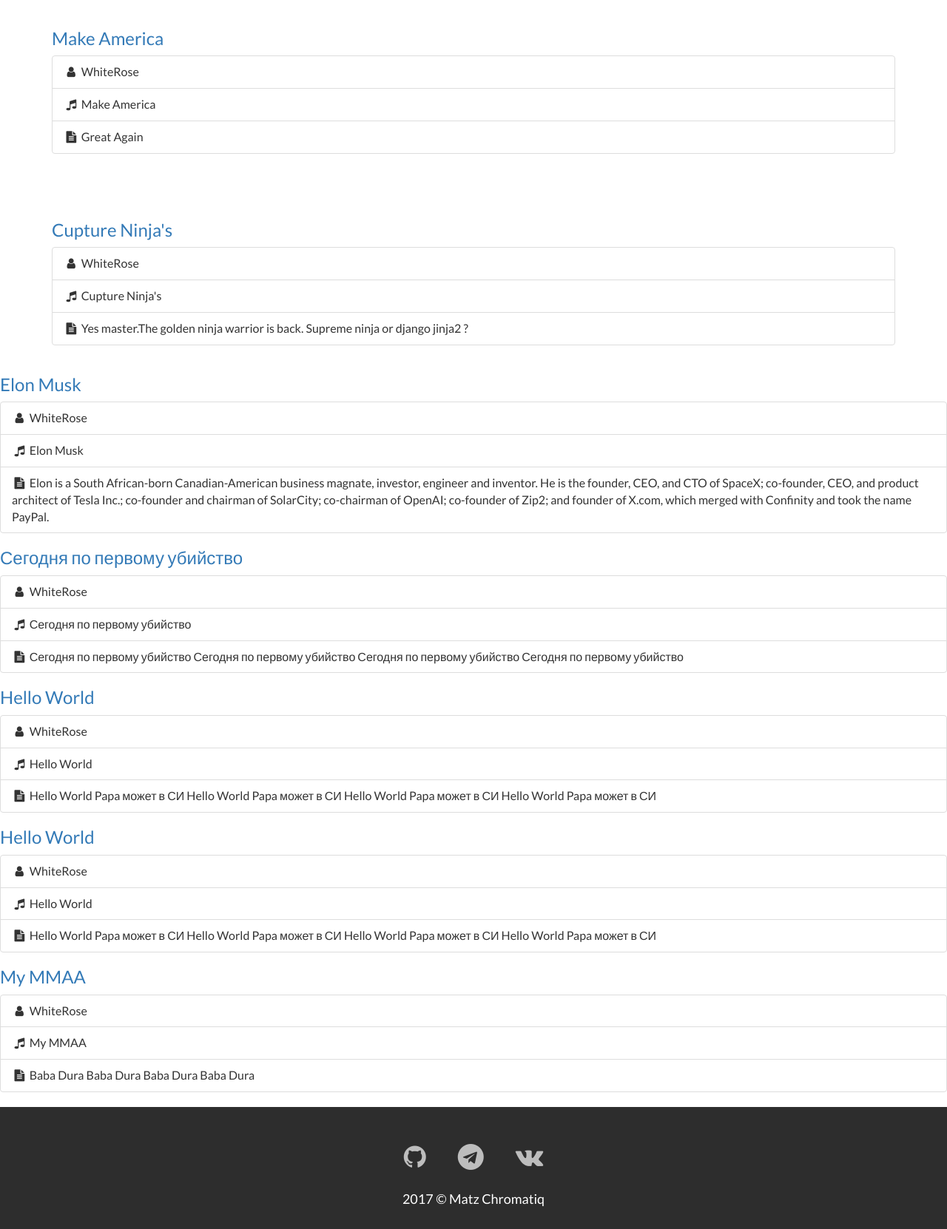
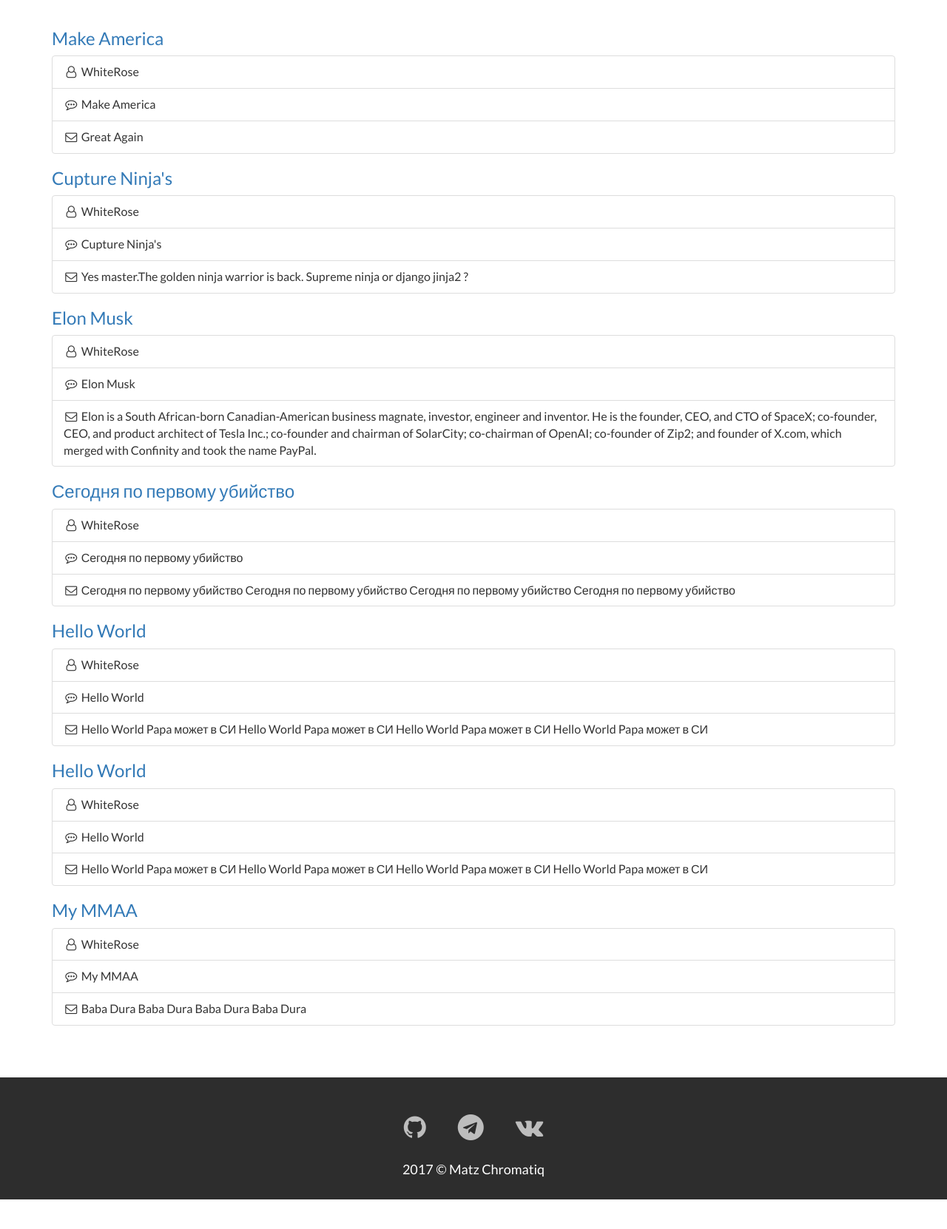
Before and after one commit to wmorgue/gentle, a Django app: page /blog/ in a window 1280 px wide. Shown: the part 81-1743 px from the top of the page at 74% size. After the commit the page ends 1703 px from the top, so only its background shows below. Run offline with Django 3.2, Linux system fonts and the light colour scheme; data comes from the database, SQL or seed files in the repository; some libraries are stand-ins or nearby versions.

Commit message:
small fix

```diff
--- a/gentle/urls.py
+++ b/gentle/urls.py
@@ -1,18 +1,4 @@
-"""gentle URL Configuration
-
-The `urlpatterns` list routes URLs to views. For more information please see:
-    https://docs.djangoproject.com/en/1.10/topics/http/urls/
-Examples:
-Function views
-    1. Add an import:  from my_app import views
-    2. Add a URL to urlpatterns:  url(r'^$', views.home, name='home')
-Class-based views
-    1. Add an import:  from other_app.views import Home
-    2. Add a URL to urlpatterns:  url(r'^$', Home.as_view(), name='home')
-Including another URLconf
-    1. Import the include() function: from django.conf.urls import url, include
-    2. Add a URL to urlpatterns:  url(r'^blog/', include('blog.urls'))
-"""
+"""gentle URL Configuration"""
 from django.conf.urls import url, include
 from django.contrib import admin
 from django.views.generic import TemplateView
--- a/templates/blog/index.html
+++ b/templates/blog/index.html
@@ -7,18 +7,18 @@
             <h3><a href="{{ obj.get_absolute_url }}">{{ obj.title }}</a></h3>
             <ul class="list-group">
                 <li class="list-group-item">
-                    <i class="fa fa-user fa-fw" aria-hidden="true"></i>
+                    <i class="fa fa-user-o fa-fw" aria-hidden="true"></i>
                     {{ obj.author }}
                 </li>
                 <li class="list-group-item">
-                    <i class="fa fa-music fa-fw" aria-hidden="true"></i>
+                    <i class="fa fa-commenting-o fa-fw" aria-hidden="true"></i>
                     {{ obj.title }}
                 </li>
                 <li class="list-group-item">
-                    <i class="fa fa-file-text fa-fw" aria-hidden="true"></i>
+                    <i class="fa fa-envelope-o fa-fw" aria-hidden="true"></i>
                     {{ obj.text }}
                 </li>
             </ul>
-        </div>
-    {% endfor %}
+        {% endfor %}
+    </div>
 {% endblock %}
```
